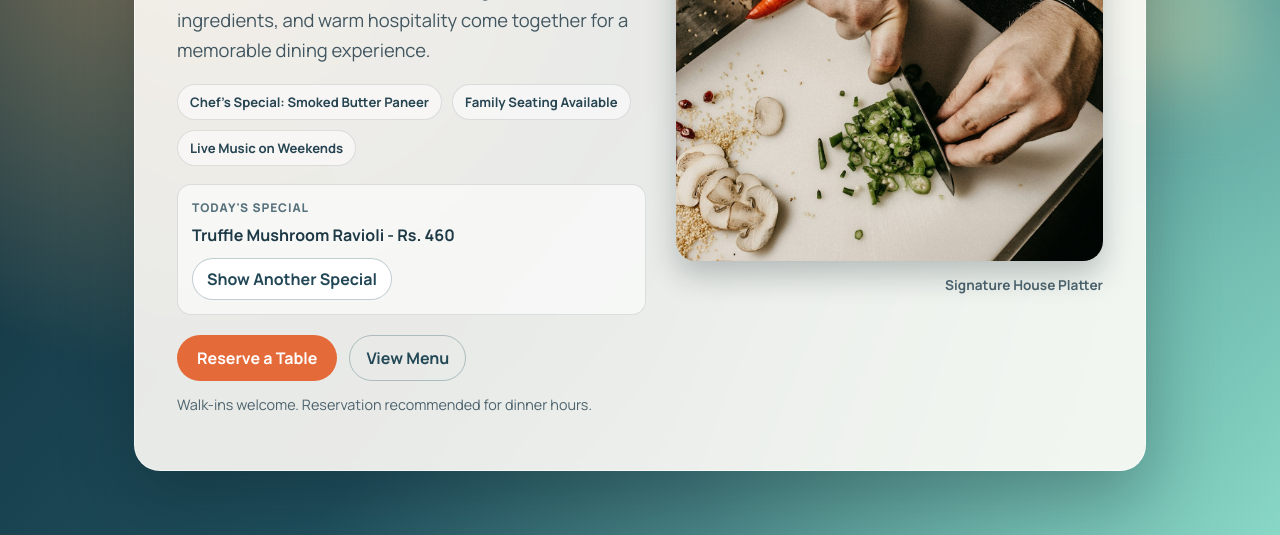
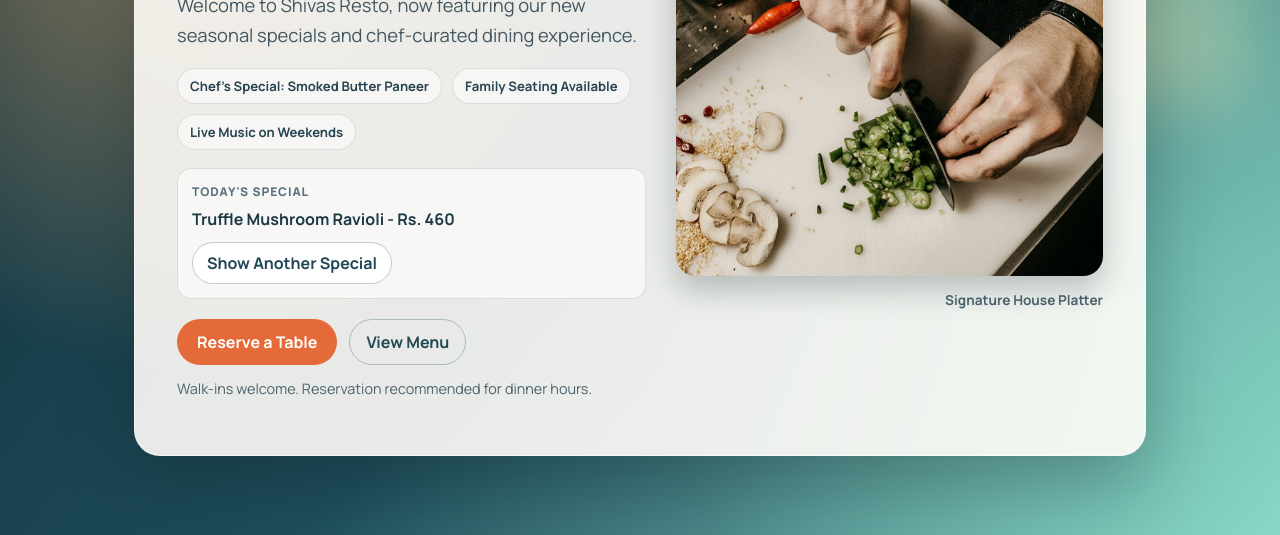
Before and after one commit to shivakandode/New-Project, a website: page index.html in a window 1280 px wide. Shown: the part 265-800 px from the top of the page. Drawn offline with nearby package versions, Linux system fonts and the light colour scheme.

Commit message:
Updated homepage welcome message

```diff
--- a/index.html
+++ b/index.html
@@ -25,9 +25,7 @@
           <div class="content-copy">
             <h1 id="welcome-title">Shivas Resto</h1>
             <p id="welcome-text">
-              Welcome to Shivas Resto, where elegant flavors, fresh ingredients,
-              and warm hospitality come together for a memorable dining
-              experience.
+              Welcome to Shivas Resto, now featuring our new seasonal specials and chef-curated dining experience.
             </p>
 
             <div class="highlights" aria-label="Restaurant highlights">
```
